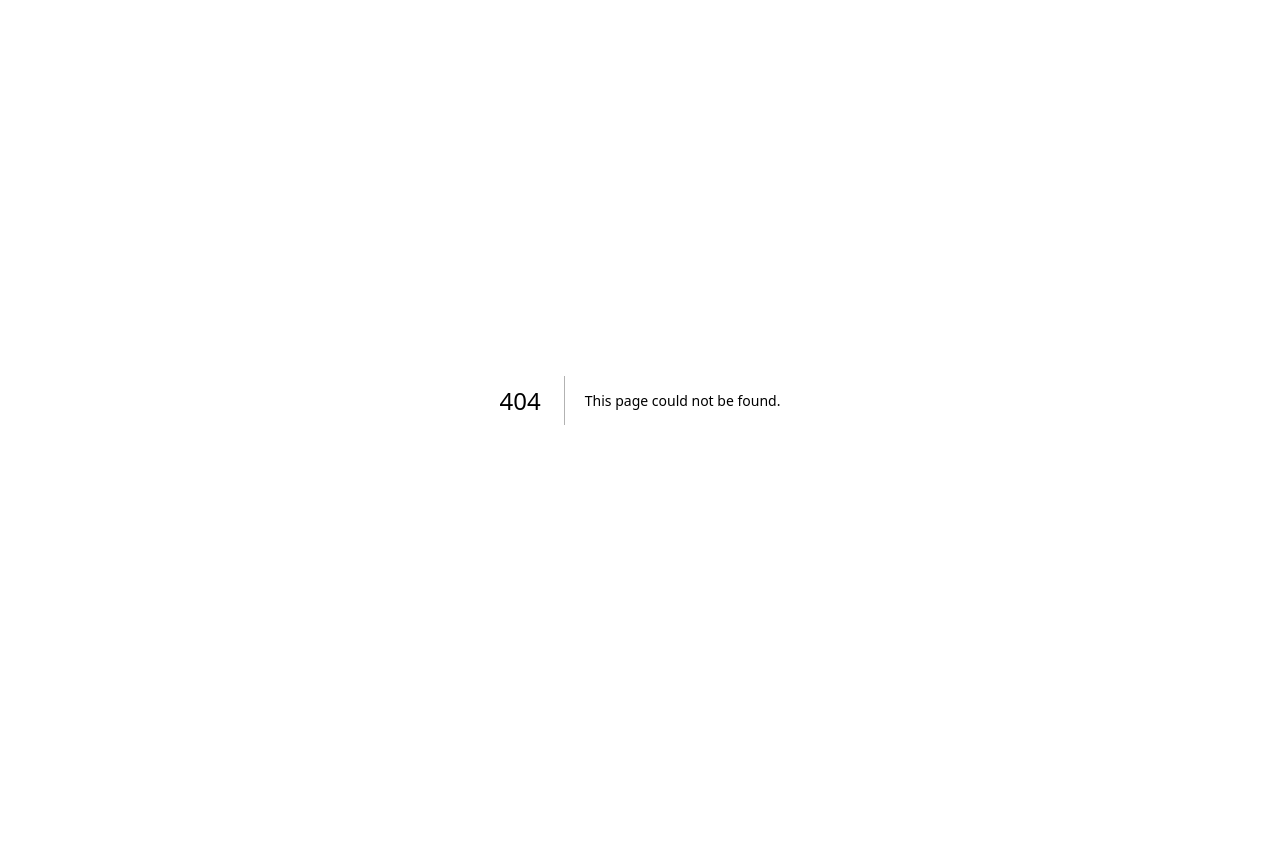
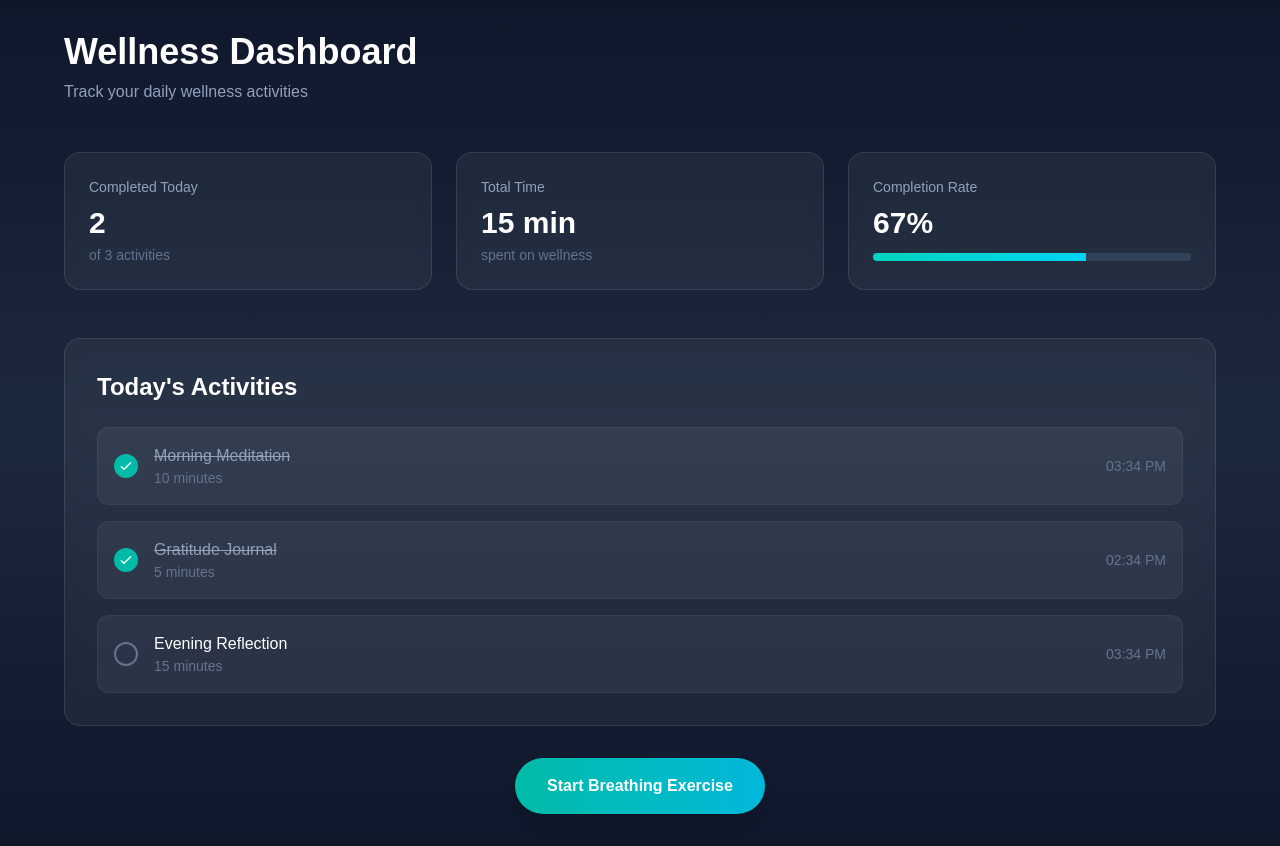
Before and after one commit to s-brob/go-lucky, a Next.js app: page /dashboard in a window 1280 px wide. Before the commit this address had no page. Before the commit the page ends 800 px from the top, so only its background shows below. Built offline with nearby package versions, Linux system fonts and the light colour scheme.

Commit message:
Add Dashboard component with dosage tracking and breathing overlay
Co-authored-by: s-brob <246553526+s-brob@users.noreply.github.com>

```diff
--- /dev/null
+++ b/app/dashboard/page.tsx
@@ -0,0 +1,201 @@
+"use client"
+
+import React, { useState } from "react";
+
+interface DosageEntry {
+  id: string;
+  activity: string;
+  duration: number; // in minutes
+  timestamp: Date;
+  completed: boolean;
+}
+
+const getInitialDosageLog = (): DosageEntry[] => {
+  const now = new Date();
+  const oneHourAgo = new Date(now.getTime() - 3600000);
+
+  return [
+    {
+      id: "1",
+      activity: "Morning Meditation",
+      duration: 10,
+      timestamp: now,
+      completed: true,
+    },
+    {
+      id: "2",
+      activity: "Gratitude Journal",
+      duration: 5,
+      timestamp: oneHourAgo,
+      completed: true,
+    },
+    {
+      id: "3",
+      activity: "Evening Reflection",
+      duration: 15,
+      timestamp: now,
+      completed: false,
+    },
+  ];
+};
+
+export default function Dashboard() {
+  const [showOverlay, setShowOverlay] = useState(false);
+  const [dosageLog, setDosageLog] = useState<DosageEntry[]>(getInitialDosageLog);
+
+  const completedToday = dosageLog.filter((entry) => entry.completed).length;
+  const totalMinutes = dosageLog
+    .filter((entry) => entry.completed)
+    .reduce((sum, entry) => sum + entry.duration, 0);
+  const completionRate = Math.round((completedToday / dosageLog.length) * 100);
+
+  const toggleActivity = (id: string) => {
+    setDosageLog((prev) =>
+      prev.map((entry) =>
+        entry.id === id ? { ...entry, completed: !entry.completed } : entry
+      )
+    );
+  };
+
+  const startBreathingExercise = () => {
+    setShowOverlay(true);
+  };
+
+  const closeOverlay = () => {
+    setShowOverlay(false);
+  };
+
+  return (
+    <div className="min-h-screen bg-gradient-to-b from-slate-900 via-slate-800 to-slate-900 text-white p-8">
+      <div className="max-w-6xl mx-auto">
+        {/* Header */}
+        <header className="mb-12">
+          <h1 className="text-4xl font-bold mb-2">Wellness Dashboard</h1>
+          <p className="text-slate-400">Track your daily wellness activities</p>
+        </header>
+
+        {/* Stats Cards */}
+        <div className="grid grid-cols-1 md:grid-cols-3 gap-6 mb-12">
+          <div className="bg-white/5 backdrop-blur-sm rounded-2xl p-6 border border-white/10">
+            <div className="text-sm text-slate-400 mb-2">Completed Today</div>
+            <div className="text-3xl font-bold">{completedToday}</div>
+            <div className="text-sm text-slate-500 mt-1">
+              of {dosageLog.length} activities
+            </div>
+          </div>
+
+          <div className="bg-white/5 backdrop-blur-sm rounded-2xl p-6 border border-white/10">
+            <div className="text-sm text-slate-400 mb-2">Total Time</div>
+            <div className="text-3xl font-bold">{totalMinutes} min</div>
+            <div className="text-sm text-slate-500 mt-1">spent on wellness</div>
+          </div>
+
+          <div className="bg-white/5 backdrop-blur-sm rounded-2xl p-6 border border-white/10">
+            <div className="text-sm text-slate-400 mb-2">Completion Rate</div>
+            <div className="text-3xl font-bold">{completionRate}%</div>
+            <div className="h-2 bg-slate-700 rounded-full mt-3 overflow-hidden">
+              <div
+                className="h-full bg-gradient-to-r from-teal-400 to-cyan-400"
+                style={{ width: `${completionRate}%` }}
+              />
+            </div>
+          </div>
+        </div>
+
+        {/* Activities List */}
+        <div className="bg-white/5 backdrop-blur-sm rounded-2xl p-8 border border-white/10 mb-8">
+          <h2 className="text-2xl font-semibold mb-6">Today&apos;s Activities</h2>
+          <div className="space-y-4">
+            {dosageLog.map((entry) => (
+              <div
+                key={entry.id}
+                className="flex items-center justify-between p-4 bg-white/5 rounded-xl border border-white/5 hover:bg-white/10 transition-colors"
+              >
+                <div className="flex items-center gap-4">
+                  <button
+                    onClick={() => toggleActivity(entry.id)}
+                    className={`w-6 h-6 rounded-full border-2 flex items-center justify-center transition-all ${
+                      entry.completed
+                        ? "bg-teal-500 border-teal-500"
+                        : "border-slate-500"
+                    }`}
+                  >
+                    {entry.completed && (
+                      <svg
+                        className="w-4 h-4 text-white"
+                        fill="none"
+                        viewBox="0 0 24 24"
+                        stroke="currentColor"
+                      >
+                        <path
+                          strokeLinecap="round"
+                          strokeLinejoin="round"
+                          strokeWidth={2}
+                          d="M5 13l4 4L19 7"
+                        />
+                      </svg>
+                    )}
+                  </button>
+                  <div>
+                    <div
+                      className={`font-medium ${
+                        entry.completed ? "text-slate-400 line-through" : ""
+                      }`}
+                    >
+                      {entry.activity}
+                    </div>
+                    <div className="text-sm text-slate-500">
+                      {entry.duration} minutes
+                    </div>
+                  </div>
+                </div>
+                <div className="text-sm text-slate-500">
+                  {entry.timestamp.toLocaleTimeString([], {
+                    hour: "2-digit",
+                    minute: "2-digit",
+                  })}
+                </div>
+              </div>
+            ))}
+          </div>
+        </div>
+
+        {/* Breathing Exercise Button */}
+        <div className="flex justify-center">
+          <button
+            onClick={startBreathingExercise}
+            className="bg-gradient-to-r from-teal-500 to-cyan-500 hover:from-teal-600 hover:to-cyan-600 text-white font-semibold px-8 py-4 rounded-full transition-all transform hover:scale-105 shadow-lg"
+          >
+            Start Breathing Exercise
+          </button>
+        </div>
+      </div>
+
+      {/* Breathing Overlay */}
+      {showOverlay && (
+        <div className="fixed inset-0 bg-black/80 backdrop-blur-md z-50 flex items-center justify-center">
+          <div className="text-center">
+            {/* Breathing Circle with Tailwind animate-pulse */}
+            <div className="relative flex items-center justify-center mb-8">
+              <div className="absolute w-64 h-64 bg-gradient-to-r from-teal-400 to-cyan-400 rounded-full opacity-30 animate-pulse" />
+              <div className="absolute w-48 h-48 bg-gradient-to-r from-teal-500 to-cyan-500 rounded-full opacity-50 animate-pulse" />
+              <div className="relative w-32 h-32 bg-gradient-to-r from-teal-600 to-cyan-600 rounded-full shadow-2xl animate-pulse" />
+            </div>
+
+            <h2 className="text-3xl font-bold mb-4">Breathe</h2>
+            <p className="text-xl text-slate-300 mb-8">
+              Inhale slowly... Hold... Exhale gently
+            </p>
+
+            <button
+              onClick={closeOverlay}
+              className="px-6 py-3 bg-white/10 hover:bg-white/20 rounded-full transition-colors border border-white/20"
+            >
+              Close
+            </button>
+          </div>
+        </div>
+      )}
+    </div>
+  );
+}
```
